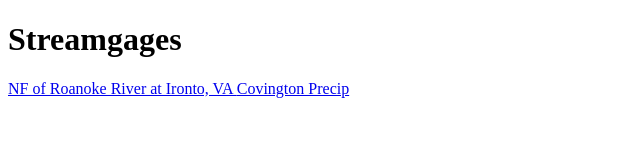
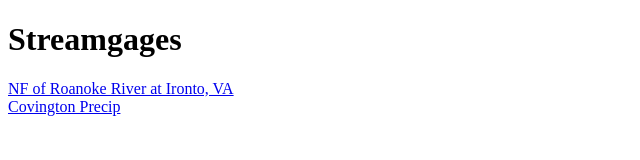
Before and after one commit to sw-technologies/sw-technologies.github.io, a plain HTML site: page index.htm in a window 1280 px wide. Shown: the whole page, without its empty margins (0-640 px from the left). Drawn offline with Linux system fonts and the light colour scheme.

Commit message:
Update index.htm

```diff
--- a/index.htm
+++ b/index.htm
@@ -5,7 +5,7 @@
 <h1> Streamgages</h1>
 
 
-<a href="https://sw-technologies.github.io/ironto.html"> NF of Roanoke River at Ironto, VA </a>
+<a href="https://sw-technologies.github.io/ironto.html"> NF of Roanoke River at Ironto, VA </a><br>
 <a href="https://sw-technologies/sw-technologies.github.io/Covington.html"> Covington Precip </a>
 
 
```
